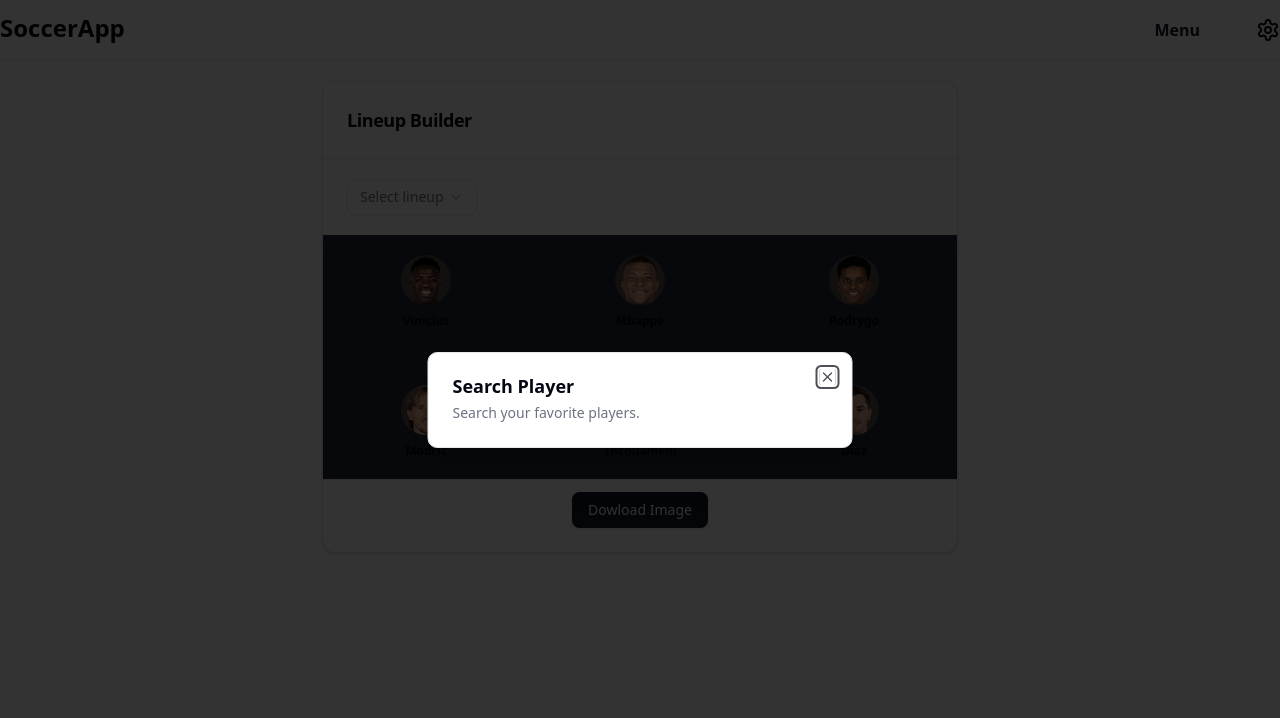
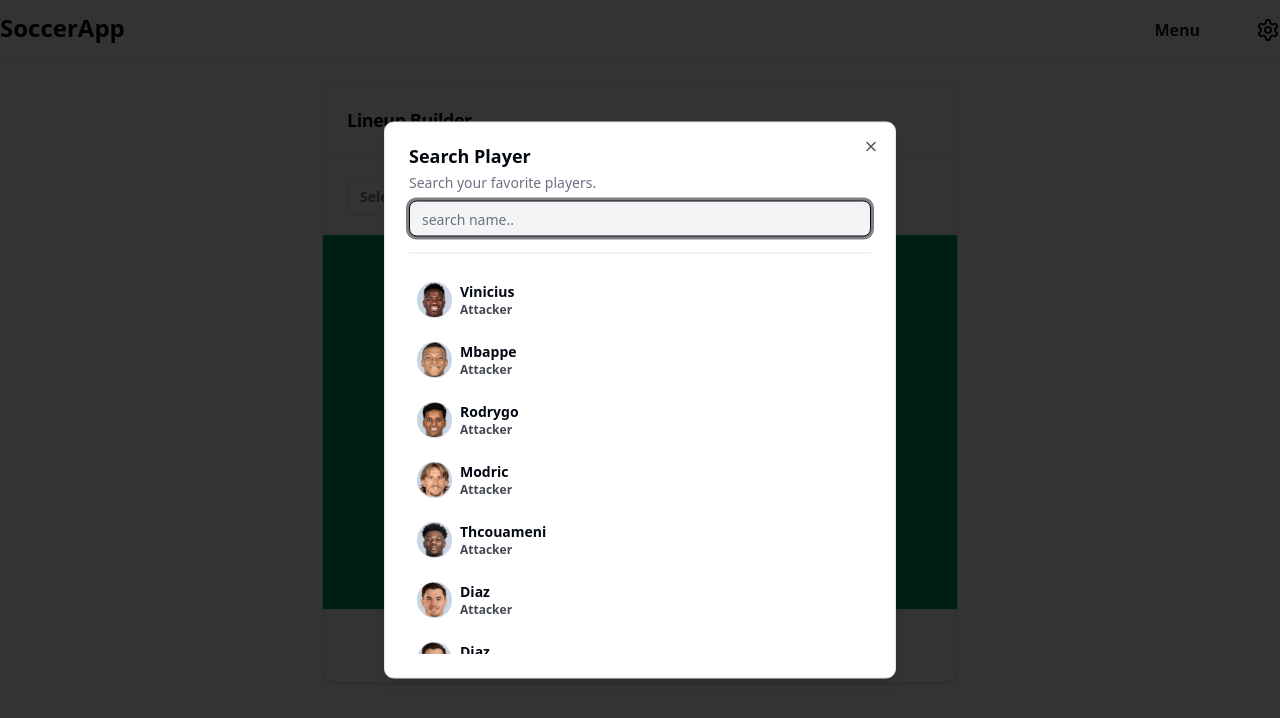
Before and after one commit to hendriam/soccer-app, a Next.js app: page /lineup-builder in a window 1280 px wide. Both pictures are taken after a click on the button "Vinicius". Shown: the top 718 px of the page. Built offline with nearby package versions, Linux system fonts and the light colour scheme.

Commit message:
Adding a scroll area within the player search dialog.

```diff
--- a/components/dialog-search-player.tsx
+++ b/components/dialog-search-player.tsx
@@ -4,14 +4,46 @@ import {
     DialogHeader,
     DialogTitle,
 } from "@/components/ui/dialog";
+import { Separator } from "./ui/separator";
+import { Input } from "./ui/input";
+import Image from "next/image";
+import { PlayerType, players } from "@/data";
+import { ScrollArea } from "./ui/scroll-area";
 
 export function DialogSearchPlayer() {
     return (
-        <DialogContent className="sm:max-w-[425px]">
+        <DialogContent className="">
             <DialogHeader>
                 <DialogTitle>Search Player</DialogTitle>
                 <DialogDescription>Search your favorite players.</DialogDescription>
+                <Input className="bg-accent py-3" placeholder="search name.." />
             </DialogHeader>
+            <Separator />
+            <ScrollArea className="md:max-h-96 flex flex-col">
+                {players.map((player) => (
+                    <div
+                        key={player.id}
+                        className="flex space-x-2 dark:hover:bg-slate-900 hover:bg-accent cursor-pointer px-2 py-3 rounded-l-md rounded-lt-md "
+                    >
+                        <div className="dark:bg-slate-600 bg-slate-300 rounded-full">
+                            <Image
+                                src={player.image}
+                                width={35}
+                                height={35}
+                                alt={player.image}
+                                className="rounded-full"
+                            />
+                        </div>
+
+                        <div className="flex flex-col justify-center">
+                            <p className="font-semibold capitalize text-sm">{player.name}</p>
+                            <p className="font-semibold capitalize text-xs text-primary/80">
+                                Attacker
+                            </p>
+                        </div>
+                    </div>
+                ))}
+            </ScrollArea>
         </DialogContent>
     );
 }
--- a/components/lineup-builder/drag-and-drop-list.tsx
+++ b/components/lineup-builder/drag-and-drop-list.tsx
@@ -49,7 +49,7 @@ export default function DragAndDropList() {
     };
 
     return (
-        <CardContent className="py-5 bg-gray-800">
+        <CardContent className="py-5 dark:bg-slate-900 bg-emerald-600">
             <div className=" grid grid-cols-3 gap-14 justify-items-center">
                 <DndContext
                     id="builder-dnd"
--- a/components/lineup-builder/lineup-select.tsx
+++ b/components/lineup-builder/lineup-select.tsx
@@ -3,9 +3,7 @@ import * as React from "react";
 import {
     Select,
     SelectContent,
-    SelectGroup,
     SelectItem,
-    SelectLabel,
     SelectTrigger,
     SelectValue,
 } from "@/components/ui/select";
@@ -13,10 +11,10 @@ import {
 export function LineupSelect() {
     return (
         <Select>
-            <SelectTrigger className="max-w-[130px]">
+            <SelectTrigger className="max-w-[150px] font-bold">
                 <SelectValue placeholder="Select lineup" />
             </SelectTrigger>
-            <SelectContent>
+            <SelectContent className="font-bold">
                 <SelectItem value="4-3-3">4-3-3</SelectItem>
                 <SelectItem value="4-4-2">4-4-2</SelectItem>
                 <SelectItem value="4-2-3-1">4-2-3-1</SelectItem>
--- a/components/lineup-builder/sortable-item.tsx
+++ b/components/lineup-builder/sortable-item.tsx
@@ -36,7 +36,10 @@ export default function SortableItem(props: Props) {
                     onClick={props.onClick}
                     className="flex flex-col max-w-fit items-center justify-center space-y-2 hover:opacity-50 cursor-pointer touch-none"
                 >
-                    <div key={props.player.id} className="bg-stone-600 rounded-full">
+                    <div
+                        key={props.player.id}
+                        className="dark:bg-gray-600 bg-background rounded-full"
+                    >
                         <Image
                             src={props.player.image}
                             width={50}
@@ -46,7 +49,10 @@ export default function SortableItem(props: Props) {
                         />
                     </div>
 
-                    <span key={props.player.name} className="capitalize text-xs font-semibold">
+                    <span
+                        key={props.player.name}
+                        className="capitalize text-xs font-semibold text-white"
+                    >
                         {props.player.name}
                     </span>
                 </button>
--- /dev/null
+++ b/components/ui/scroll-area.tsx
@@ -0,0 +1,58 @@
+"use client"
+
+import * as React from "react"
+import * as ScrollAreaPrimitive from "@radix-ui/react-scroll-area"
+
+import { cn } from "@/lib/utils"
+
+function ScrollArea({
+  className,
+  children,
+  ...props
+}: React.ComponentProps<typeof ScrollAreaPrimitive.Root>) {
+  return (
+    <ScrollAreaPrimitive.Root
+      data-slot="scroll-area"
+      className={cn("relative", className)}
+      {...props}
+    >
+      <ScrollAreaPrimitive.Viewport
+        data-slot="scroll-area-viewport"
+        className="ring-ring/10 dark:ring-ring/20 dark:outline-ring/40 outline-ring/50 size-full rounded-[inherit] transition-[color,box-shadow] focus-visible:ring-4 focus-visible:outline-1"
+      >
+        {children}
+      </ScrollAreaPrimitive.Viewport>
+      <ScrollBar />
+      <ScrollAreaPrimitive.Corner />
+    </ScrollAreaPrimitive.Root>
+  )
+}
+
+function ScrollBar({
+  className,
+  orientation = "vertical",
+  ...props
+}: React.ComponentProps<typeof ScrollAreaPrimitive.ScrollAreaScrollbar>) {
+  return (
+    <ScrollAreaPrimitive.ScrollAreaScrollbar
+      data-slot="scroll-area-scrollbar"
+      orientation={orientation}
+      className={cn(
+        "flex touch-none p-px transition-colors select-none",
+        orientation === "vertical" &&
+          "h-full w-2.5 border-l border-l-transparent",
+        orientation === "horizontal" &&
+          "h-2.5 flex-col border-t border-t-transparent",
+        className
+      )}
+      {...props}
+    >
+      <ScrollAreaPrimitive.ScrollAreaThumb
+        data-slot="scroll-area-thumb"
+        className="bg-border relative flex-1 rounded-full"
+      />
+    </ScrollAreaPrimitive.ScrollAreaScrollbar>
+  )
+}
+
+export { ScrollArea, ScrollBar }
--- a/data.ts
+++ b/data.ts
@@ -11,4 +11,7 @@ export const players: PlayerType[] = [
     { id: 4, name: "modric", image: "/modric.png" },
     { id: 5, name: "thcouameni", image: "/thcouameni.png" },
     { id: 6, name: "diaz", image: "/diaz.png" },
+    { id: 7, name: "diaz", image: "/diaz.png" },
+    { id: 8, name: "diaz", image: "/diaz.png" },
+    { id: 9, name: "diaz", image: "/diaz.png" },
 ];
--- a/package.json
+++ b/package.json
@@ -15,6 +15,7 @@
     "@radix-ui/react-dialog": "^1.1.6",
     "@radix-ui/react-dropdown-menu": "^2.1.6",
     "@radix-ui/react-label": "^2.1.2",
+    "@radix-ui/react-scroll-area": "^1.2.3",
     "@radix-ui/react-select": "^2.1.6",
     "@radix-ui/react-separator": "^1.1.2",
     "@radix-ui/react-slot": "^1.1.2",
```
Also changed, not shown: 1 other file (tests, documents, lock files or other folders).
